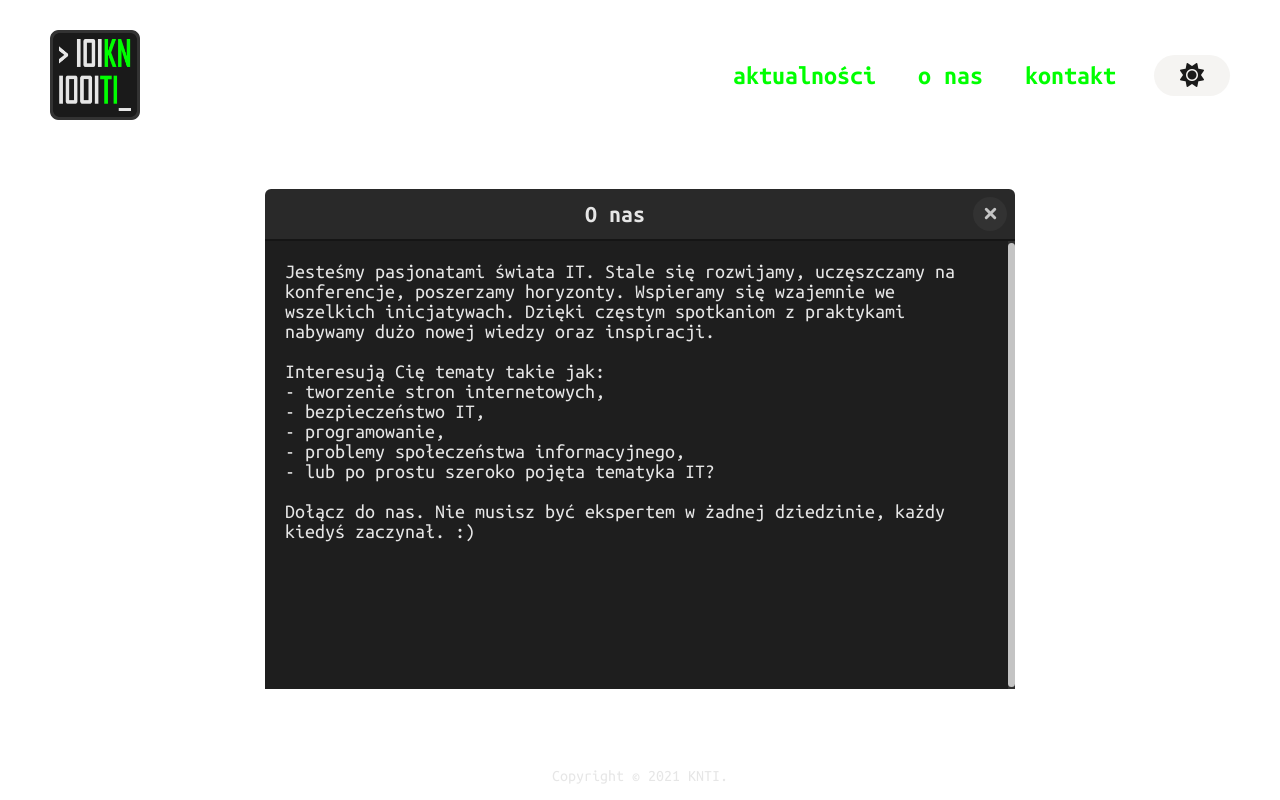
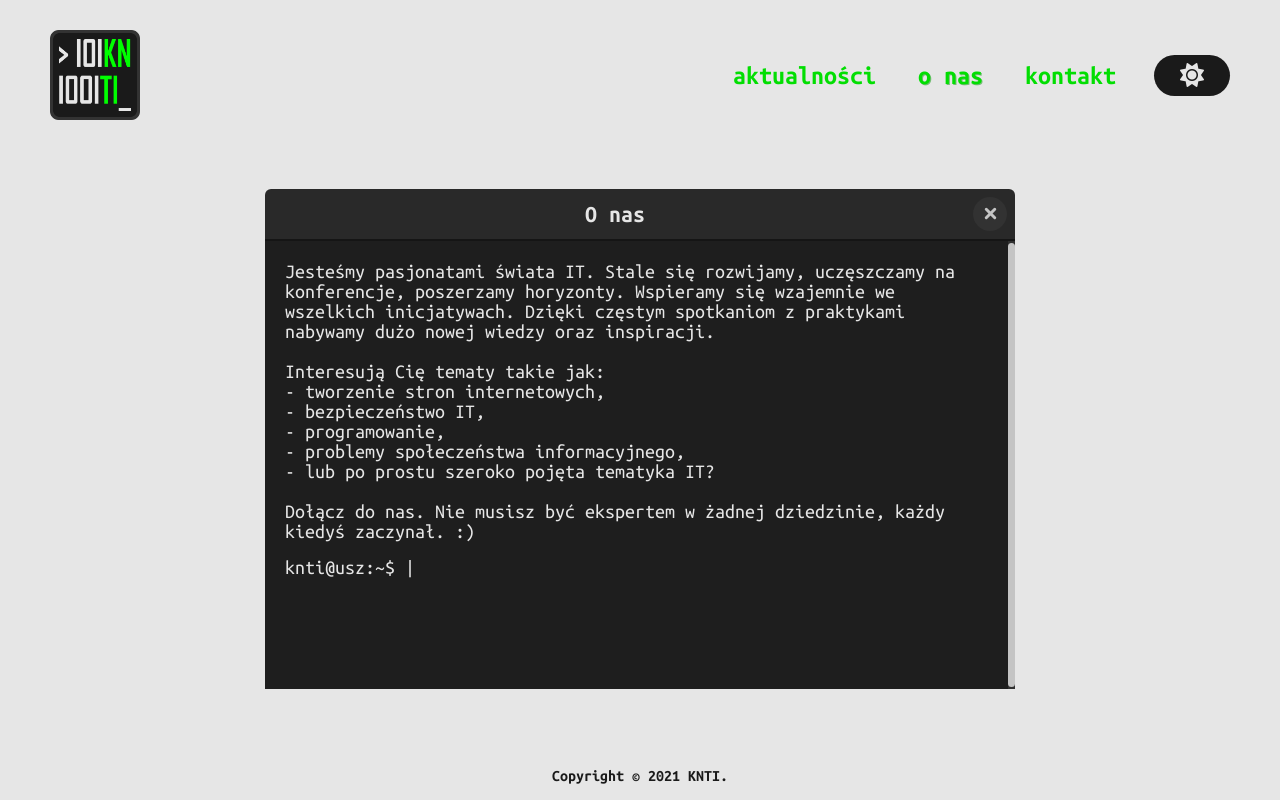
Before and after one commit to krisuv/stronaKNTI2, a plain HTML site: page o-nas.html in a window 1280 px wide. Both pictures are taken after a click on the item 1192 px from the left and 75 px from the top of the page. Drawn offline with Linux system fonts and the light colour scheme.

Commit message:
dodanie zmiany motywu i migającego kursora

```diff
--- a/cursorEffect.js
+++ b/cursorEffect.js
@@ -1,4 +1,3 @@
-const echoCommand = document.querySelector(".echo-command");
 const terminalUser = document.querySelector(".terminal-user");
 
 const cursor = document.createElement("span");
--- a/lightTheme.css
+++ b/lightTheme.css
@@ -1,3 +1,33 @@
 body.light {
-  background-color: linear-gradient(120deg, var(--light) 0%, rgba(0,255,0,0.27244401178440125) 100%);
+  --primary: #E6E6E6;
+  --secondary: #1A1A1A;
+  --text: #1A1A1A;
+  --green-KNTI: #02de02;
+  background-color: var(--primary);
 }
+
+body.light .this-page  {
+  text-shadow: 1px 1px rgba(0, 150, 0, 0.5);
+}
+
+body.light .light-theme-button:hover {
+  color: var(--secondary);
+}
+
+@media (prefers-color-scheme: light) {
+  .light {
+    --primary: #E6E6E6;
+    --secondary: #1A1A1A;
+    --text: #1A1A1A;
+    --green-KNTI: #02de02;
+    background-color: var(--primary);
+  }
+
+  .light .this-page  {
+    text-shadow: 1px 1px rgba(0, 150, 0, 0.5);
+  }
+
+  .light .light-theme-button:hover {
+    color: var(--secondary);
+  }
+}
--- a/lightTheme.js
+++ b/lightTheme.js
@@ -1,6 +1,21 @@
 const themeButton = document.querySelector(".light-theme-button");
 
+let theme = localStorage.getItem("theme");
+
 const changeTheme = () => {
-  document.body.classList.toggle("light");
+  if(theme === "light") {
+    document.body.classList.remove("light");
+    theme = "dark";
+  } else {
+    document.body.classList.add("light");
+    theme = "light";
+  }
+
+  localStorage.setItem("theme", theme);
 }
+
+if(theme === "light") {
+  document.body.classList.add("light");
+}
+
 themeButton.addEventListener('click', changeTheme);
--- a/o-nas.html
+++ b/o-nas.html
@@ -66,6 +66,7 @@
               <br/>
               Dołącz do nas. Nie musisz być ekspertem w żadnej dziedzinie, każdy kiedyś zaczynał. :)
             </p>
+            <p class = "echo-command new-echo-command"><span class="terminal-user">knti@usz:~$ </span></p>
           </div>
           <div class="terminal-aside">
             <div class="terminal-scroll"></div>
--- a/style.css
+++ b/style.css
@@ -8,6 +8,10 @@
 
 
 :root {
+  --primary: #1A1A1A;
+  --secondary: #F5F4F2;
+  --text: #E6E6E6;
+
   --dark: #1A1A1A;
   --light: #F5F4F2;
   --green-KNTI: #00FF00;
@@ -27,7 +31,7 @@
 
 html {
   font-family: 'Ubuntu Mono', monospace;
-  color: var(--text-light);
+  color: var(--text);
 }
 
 body {
@@ -85,7 +89,7 @@ body {
 
 .menu a {
   display: block;
-  color: var(--text-light);
+  color: var(--text);
   text-decoration: none;
 }
 
@@ -237,8 +241,8 @@ body {
 
 .light-theme-button {
   font-size: 24px;
-  background-color: var(--light);
-  color: var(--dark);
+  background-color: var(--secondary);
+  color: var(--primary);
   border-radius: 25px;
   padding: 8px 26px;
   margin-left: 14px;
@@ -366,6 +370,10 @@ hr.post {
   border-radius: 5px;
 }
 
+.new-echo-command {
+  padding-top: 16px;
+}
+
 .echo-command-out {
   padding-top: 10px;
   color: var(--green-KNTI);
@@ -383,9 +391,11 @@ a:link {
 }
 
 footer {
+  font-weight: 700;
   text-align: center;
   margin-top: auto;
   margin-bottom: 16px;
+  color: var(--text);
 }
 
 @keyframes glitch {
```
Also changed, not shown: aktualnosci.html (+1 -0 lines), kontakt.html (+1 -0 lines).
